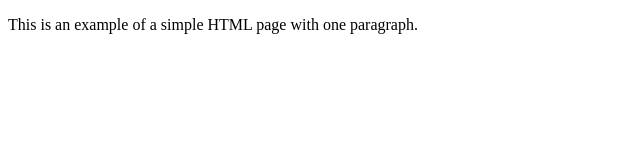
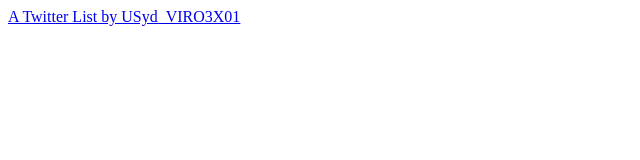
Before and after one commit to L-Howell/twitter_virus, a plain HTML site: page index.html in a window 1280 px wide. Shown: the whole page, without its empty margins (0-640 px from the left). Drawn offline with Linux system fonts and the light colour scheme.

Commit message:
Update index.html

```diff
--- a/index.html
+++ b/index.html
@@ -1,9 +1,13 @@
 <!DOCTYPE html>
 <html>
-    <head>
-        <title>Example</title>
-    </head>
-    <body>
-        <p>This is an example of a simple HTML page with one paragraph.</p>
-    </body>
+<head>
+</head>
+<body>
+
+<a class="twitter-timeline" data-height="400" href="https://twitter.com/USyd_VIRO3X01/lists/the-latest-in-virology-21134?ref_src=twsrc%5Etfw">
+A Twitter List by USyd_VIRO3X01
+</a>
+<script async src="//platform.twitter.com/widgets.js" charset="utf-8"></script>
+
+</body>
 </html>
```
